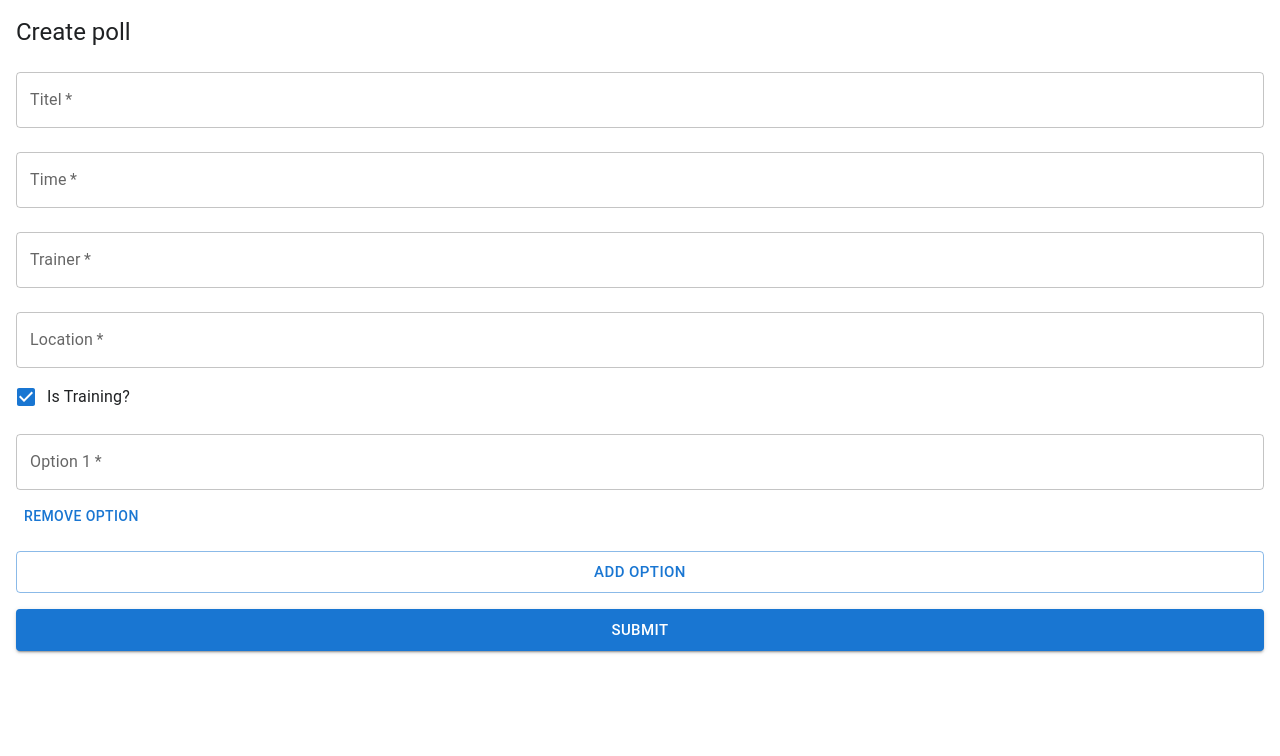
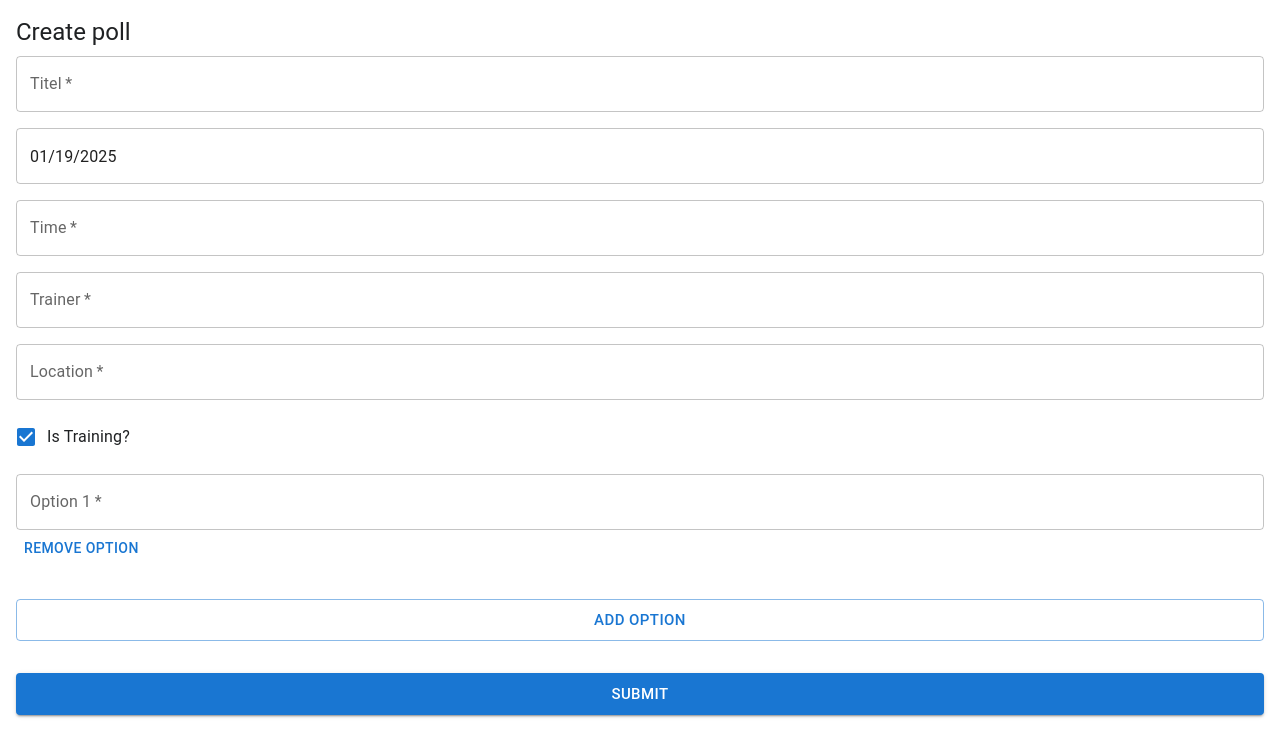
Before and after one commit to j33tj3/loopmeesters, a Next.js app: page /create-poll in a window 1280 px wide. Shown: the top 756 px of the page. Built offline with nearby package versions, Linux system fonts and the light colour scheme.

Commit message:
Add DatePicker

```diff
--- a/package.json
+++ b/package.json
@@ -12,8 +12,10 @@
     "@emotion/react": "^11.14.0",
     "@emotion/styled": "^11.14.0",
     "@mui/material": "^6.4.0",
+    "@mui/x-date-pickers": "^7.24.0",
     "@tanstack/react-query": "^5.64.2",
     "axios": "^1.7.9",
+    "dayjs": "^1.11.13",
     "next": "15.1.5",
     "react": "^19.0.0",
     "react-dom": "^19.0.0"
--- a/src/components/CreatePoll/index.tsx
+++ b/src/components/CreatePoll/index.tsx
@@ -11,13 +11,15 @@ import {
 import axios from "axios";
 import { useRouter } from "next/navigation";
 import { todaysDate } from "@/utils/utils";
+import { DatePicker } from "@mui/x-date-pickers";
+import dayjs from "dayjs";
 
 const Form = () => {
   const router = useRouter();
 
   const [formData, setFormData] = useState({
     title: "",
-    date: todaysDate(), // TODO: Add date picker
+    date: todaysDate(),
     time: "",
     trainer: "",
     is_training: true,
@@ -63,8 +65,13 @@ const Form = () => {
     }
   };
 
+  console.log(formData);
   return (
-    <Box component="form" onSubmit={handleSubmit}>
+    <Box
+      component="form"
+      onSubmit={handleSubmit}
+      sx={{ display: "flex", flexDirection: "column", gap: 2 }}
+    >
       <TextField
         label="Titel"
         name="title"
@@ -72,9 +79,18 @@ const Form = () => {
         onChange={handleChange}
         fullWidth
         required
-        margin="normal"
       />
-      {/* TODO: Add date picker */}
+      <DatePicker
+        onChange={(newValue) =>
+          setFormData((prevData) => ({
+            ...prevData,
+            date: newValue ? newValue.format("YYYY-MM-DD") : todaysDate(),
+          }))
+        }
+        value={dayjs(formData.date)}
+        sx={{ width: "100% " }}
+      />
+      {/* TODO: Replace below with Time Picker */}
       <TextField
         label="Time"
         name="time"
@@ -82,7 +98,6 @@ const Form = () => {
         onChange={handleChange}
         fullWidth
         required
-        margin="normal"
       />
       <TextField
         label="Trainer"
@@ -91,7 +106,6 @@ const Form = () => {
         onChange={handleChange}
         fullWidth
         required
-        margin="normal"
       />
       <TextField
         label="Location"
@@ -100,7 +114,6 @@ const Form = () => {
         onChange={handleChange}
         fullWidth
         required
-        margin="normal"
       />
       <FormControlLabel
         control={
@@ -124,7 +137,6 @@ const Form = () => {
               value={formData.options[index]}
               fullWidth
               required
-              margin="normal"
               onChange={(e) => handleOptionChange(e, index)}
             />
             <Button
--- a/src/components/layout/Providers/index.tsx
+++ b/src/components/layout/Providers/index.tsx
@@ -1,10 +1,16 @@
 "use client";
+import { LocalizationProvider } from "@mui/x-date-pickers";
+import { AdapterDayjs } from "@mui/x-date-pickers/AdapterDayjs";
 import { QueryClient, QueryClientProvider } from "@tanstack/react-query";
 import { ReactNode, useState } from "react";
 
 export default function Providers({ children }: { children: ReactNode }) {
   const [queryClient] = useState(() => new QueryClient());
   return (
-    <QueryClientProvider client={queryClient}>{children}</QueryClientProvider>
+    <QueryClientProvider client={queryClient}>
+      <LocalizationProvider dateAdapter={AdapterDayjs}>
+        {children}
+      </LocalizationProvider>
+    </QueryClientProvider>
   );
 }
```
Also changed, not shown: 1 other file (tests, documents, lock files or other folders).
